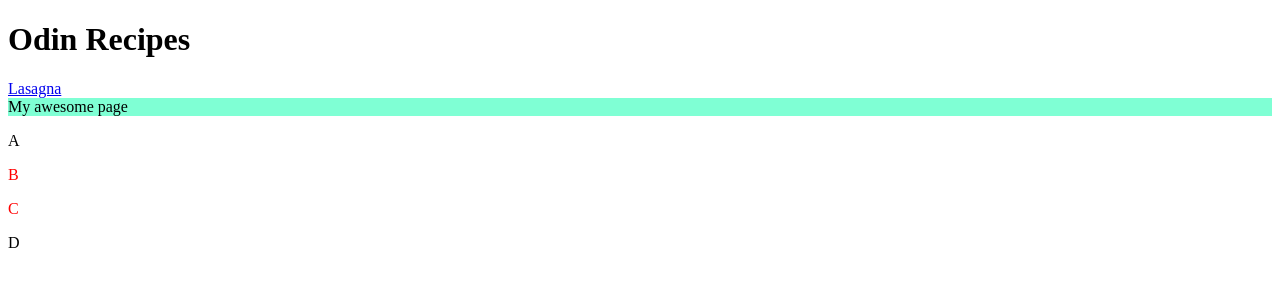
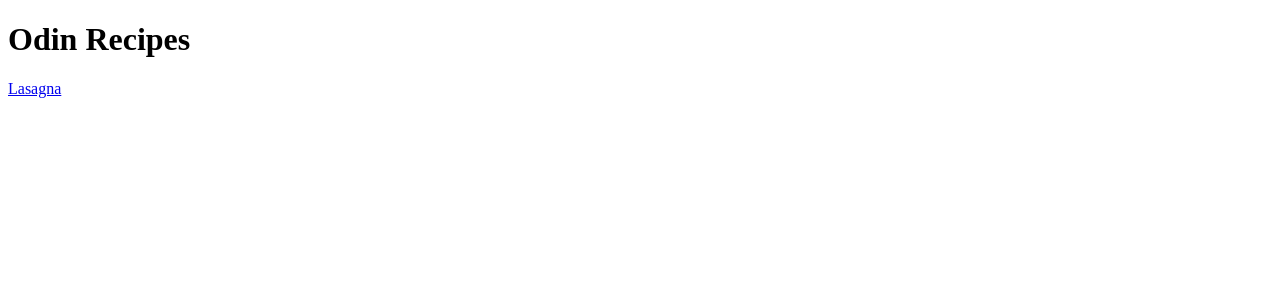
Before and after one commit to harisaif/odin-recipes, a plain HTML site: page index.html in a window 1280 px wide. Drawn offline with Linux system fonts and the light colour scheme.

Commit message:
cleaned up the inex.html

```diff
--- a/index.html
+++ b/index.html
@@ -10,20 +10,6 @@
     <h1>Odin Recipes</h1>
     <a href="recipies/lasagna.html">Lasagna</a>
 
-    <div id="title">My awesome page</div>
 
-    <div class="ancestor">
-        <!-- A -->
-        <p>A</p>
-        <div class="contents">
-          <!-- B -->
-          <p>B</p>
-          <div class="contents"><!-- C --><p>C</p></div>
-        </div>
-      </div>
-
-      <div class="contents"></div>
-      <!-- D -->
-      <p>D</p>
 </body>
 </html>
```
